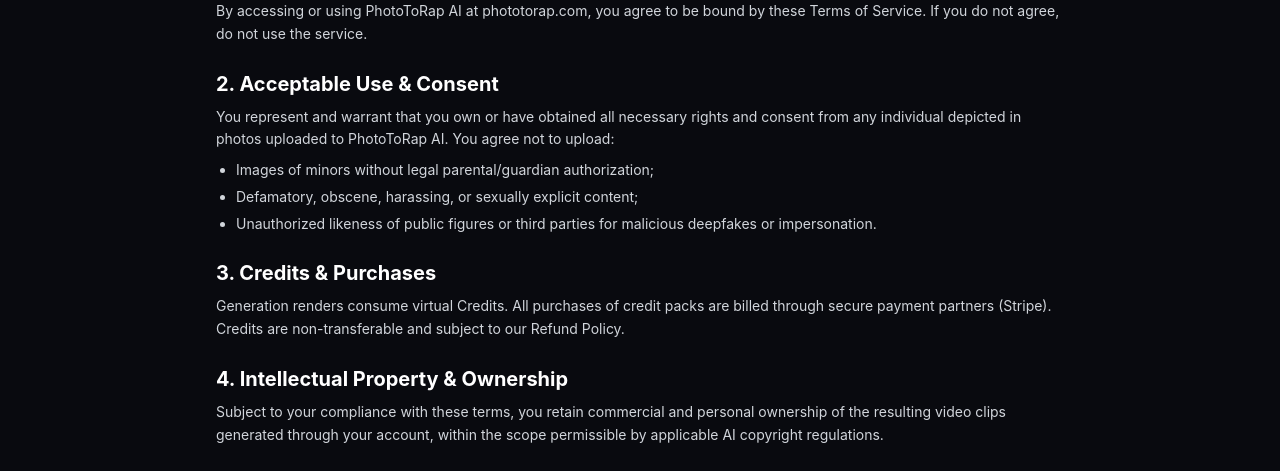
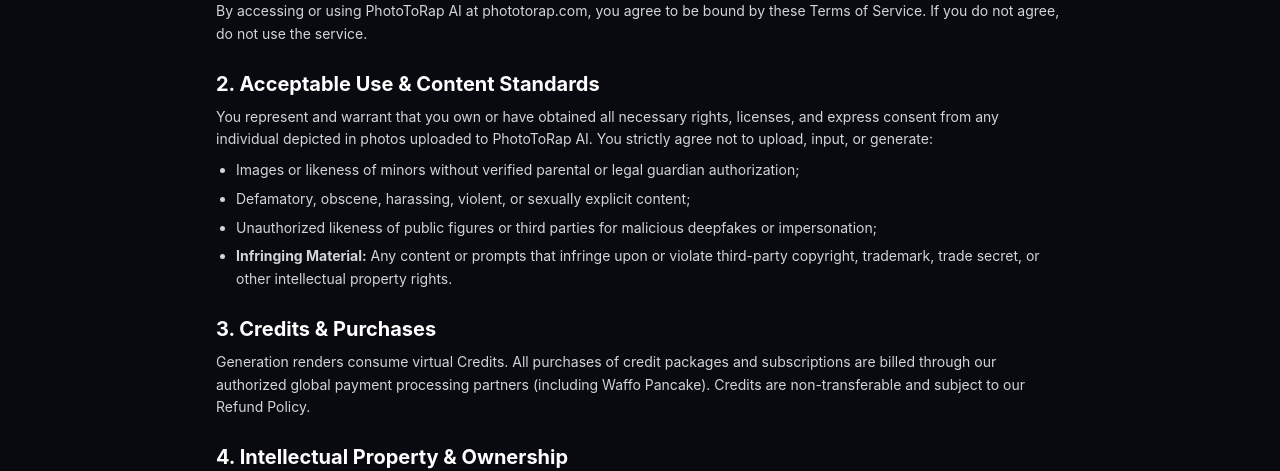
Before and after one commit to SteveAiPro/phototorap-web, a Next.js app: page /terms in a window 1280 px wide. Shown: the part 269-740 px from the top of the page. Built offline with nearby package versions, Linux system fonts and the light colour scheme; no server answers.

Commit message:
feat(compliance): add third-party copyright and trademark prohibition to AUP and ethics policies

```diff
--- a/src/app/ethics/page.tsx
+++ b/src/app/ethics/page.tsx
@@ -33,14 +33,16 @@
           </section>
 
           <section>
-            <h2 className="text-xl font-bold text-white mb-2">3. Content Safety Filters</h2>
+            <h2 className="text-xl font-bold text-white mb-2">3. Content Safety Filters & Acceptable Use</h2>
             <p>
-              We implement multi-stage automated moderation filters:
+              We implement multi-stage automated moderation filters and strictly prohibit the following content categories:
             </p>
-            <ul className="list-disc pl-5 space-y-1 mt-2">
-              <li>Rejection of NSFW, sexually suggestive, or violent imagery;</li>
+            <ul className="list-disc pl-5 space-y-1.5 mt-2">
+              <li>Rejection of NSFW, sexually explicit, or violent imagery;</li>
               <li>Filter blocks on hate speech, racial slurs, and defamatory lyric inputs;</li>
-              <li>Protection of minors: uploads identified as containing minors without explicit legal authority will be automatically blocked.</li>
+              <li>Protection of minors: uploads identified as containing minors without explicit legal authority are strictly blocked;</li>
+              <li>Unauthorized deepfakes, non-consensual likeness, or impersonation of real individuals;</li>
+              <li><strong className="text-white">Third-Party Intellectual Property:</strong> Users may not upload, prompt, or generate content that infringes any third-party copyright, trademark, trade dress, or proprietary rights.</li>
             </ul>
           </section>
 
--- a/src/app/terms/page.tsx
+++ b/src/app/terms/page.tsx
@@ -26,21 +26,22 @@
           </section>
 
           <section>
-            <h2 className="text-xl font-bold text-white mb-2">2. Acceptable Use & Consent</h2>
+            <h2 className="text-xl font-bold text-white mb-2">2. Acceptable Use & Content Standards</h2>
             <p>
-              You represent and warrant that you own or have obtained all necessary rights and consent from any individual depicted in photos uploaded to PhotoToRap AI. You agree not to upload:
+              You represent and warrant that you own or have obtained all necessary rights, licenses, and express consent from any individual depicted in photos uploaded to PhotoToRap AI. You strictly agree not to upload, input, or generate:
             </p>
-            <ul className="list-disc pl-5 space-y-1 mt-2">
-              <li>Images of minors without legal parental/guardian authorization;</li>
-              <li>Defamatory, obscene, harassing, or sexually explicit content;</li>
-              <li>Unauthorized likeness of public figures or third parties for malicious deepfakes or impersonation.</li>
+            <ul className="list-disc pl-5 space-y-1.5 mt-2">
+              <li>Images or likeness of minors without verified parental or legal guardian authorization;</li>
+              <li>Defamatory, obscene, harassing, violent, or sexually explicit content;</li>
+              <li>Unauthorized likeness of public figures or third parties for malicious deepfakes or impersonation;</li>
+              <li><strong>Infringing Material:</strong> Any content or prompts that infringe upon or violate third-party copyright, trademark, trade secret, or other intellectual property rights.</li>
             </ul>
           </section>
 
           <section>
             <h2 className="text-xl font-bold text-white mb-2">3. Credits & Purchases</h2>
             <p>
-              Generation renders consume virtual Credits. All purchases of credit packs are billed through secure payment partners (Stripe). Credits are non-transferable and subject to our Refund Policy.
+              Generation renders consume virtual Credits. All purchases of credit packages and subscriptions are billed through our authorized global payment processing partners (including Waffo Pancake). Credits are non-transferable and subject to our Refund Policy.
             </p>
           </section>
 
--- a/src/components/GeneratorCard.tsx
+++ b/src/components/GeneratorCard.tsx
@@ -495,6 +495,12 @@
         <p className="mt-2 text-xs text-gray-400">
           {t.generator.step4Footer}
         </p>
+
+        {/* AI 内容安全合规提示与前置扫描保障 */}
+        <div className="mt-2.5 flex items-center gap-1.5 text-[11px] text-gray-400">
+          <span className="inline-block h-1.5 w-1.5 rounded-full bg-emerald-400"></span>
+          <span>Protected by automated content moderation & prompt safety screening (AUP & Copyright compliant).</span>
+        </div>
       </div>
 
       {/* 橙色大号 CTA 生成按钮 */}
```
